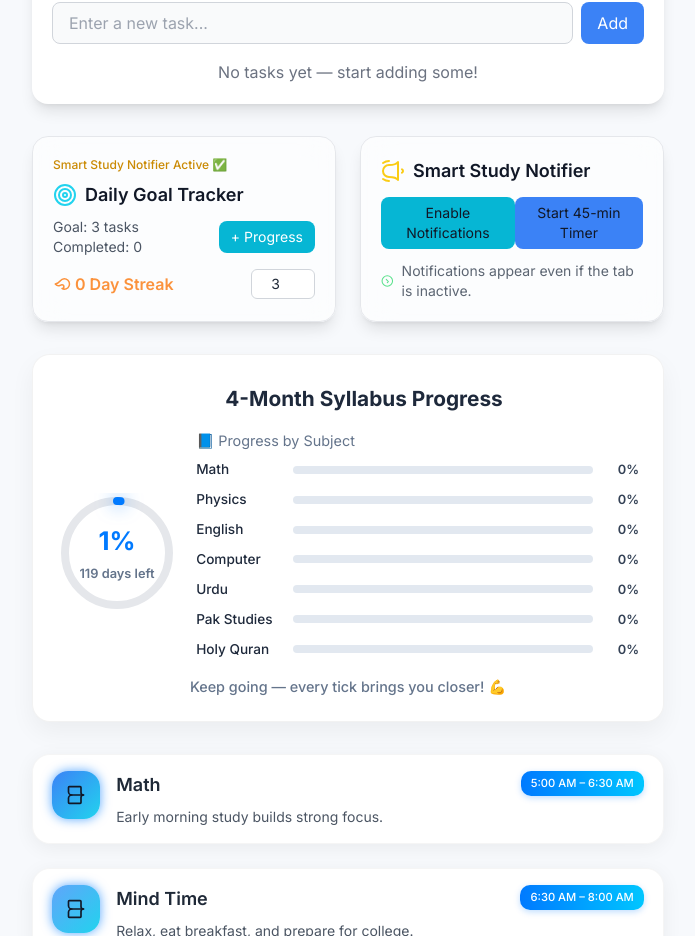
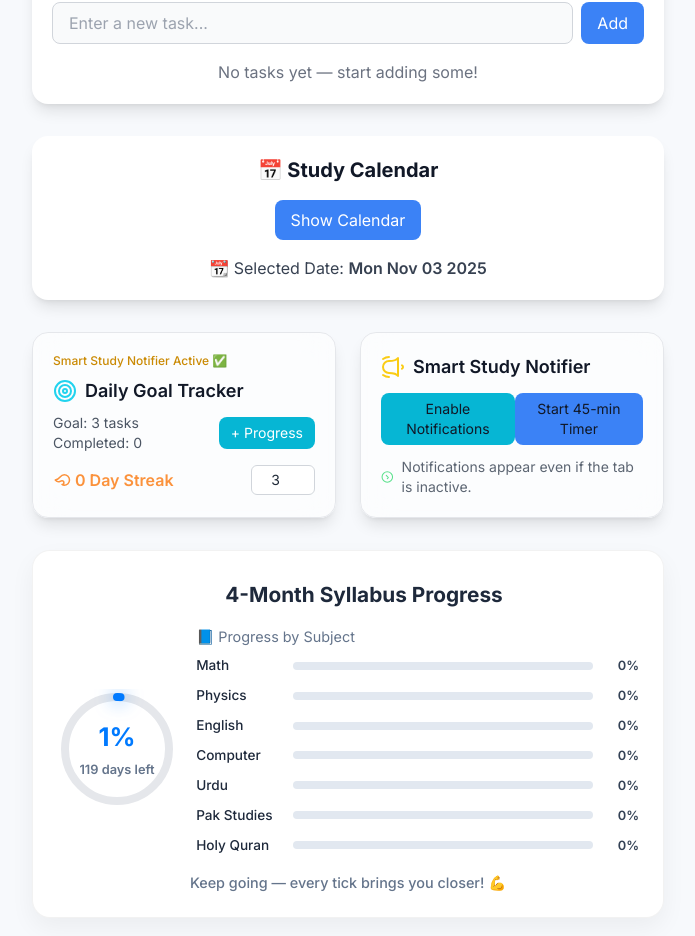
Before and after one commit to techai342/schoolwork, a React (Vite) app: page / in a window 1280 px wide. Shown: the part 1252-2188 px from the top of the page, without its empty margins (292-987 px from the left). Built offline with nearby package versions, Linux system fonts and the light colour scheme.

Commit message:
Update App.jsx

```diff
--- a/src/App.jsx
+++ b/src/App.jsx
@@ -2,6 +2,7 @@ import React from "react";
 import Header from "./components/Header";
 import DashboardOverview from "./components/DashboardOverview";
 import ChatBot from "./components/ChatBot";
+import CalendarWidget from "./components/CalendarWidget";
 import UpdatePrompt from "./components/UpdatePrompt";
 import MotivationBooster from "./components/MotivationBooster";
 import ReminderNotification from "./components/ReminderNotification";
@@ -36,7 +37,7 @@ export default function App() {
 
           {/* ✅ Added To-Do List Section */}
           <TodoList />
-
+          <CalendarWidget />
           {/* --- Daily Tracker + Notifier side by side on large screens --- */}
           <div className="grid grid-cols-1 sm:grid-cols-2 gap-6">
             <DailyGoalTracker />
```
